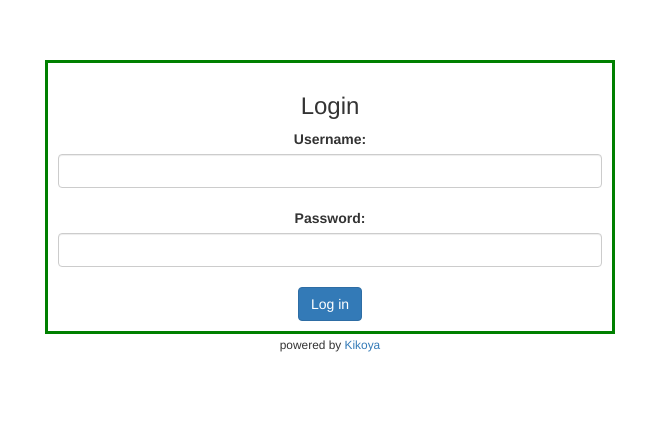
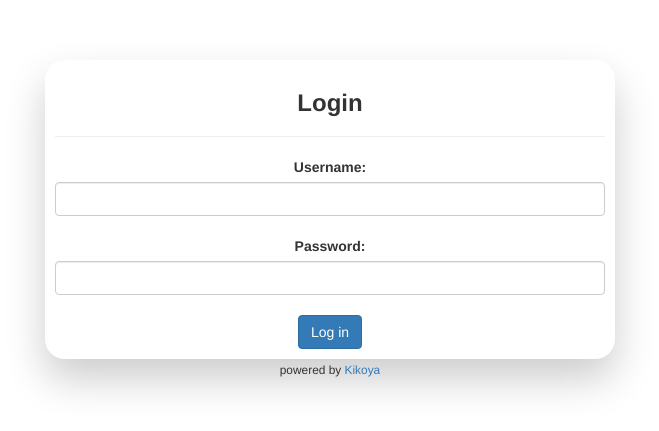
Before and after one commit to Ricardoengithub/Shopping-Cart, a React (Create React App) app: page /checkout in a window 1280 px wide. Shown: the part 225-656 px from the top of the page, without its empty margins (310-969 px from the left). Built offline with nearby package versions, Linux system fonts and the light colour scheme.

Commit message:
Ultimos detalles de estilo

```diff
--- a/src/components/Login/Login.css
+++ b/src/components/Login/Login.css
@@ -2,9 +2,14 @@
 	margin: auto;
 	margin-top: 25%;
   width: 50%;
-  border: 3px solid green;
   padding: 10px;
 	text-align: center;
+	box-sizing: border-box;
+	box-shadow: 0 20px 40px rgba(0,0,0,0.2);
+	border-radius: 20px;
+}
+h3{
+	font-weight: bold;
 }
 footer {
 	text-align: center;
--- a/src/components/Login/Login.js
+++ b/src/components/Login/Login.js
@@ -23,6 +23,7 @@ const Login = ({ validateData }) => {
     return (
 			<div className='main'>
 				<h3>Login</h3>
+				<hr/>
 				<form onSubmit={(e) => handleSubmit(e)}>
 					<div className="mb-3">
 						<label className="form-label">Username:</label>
```
